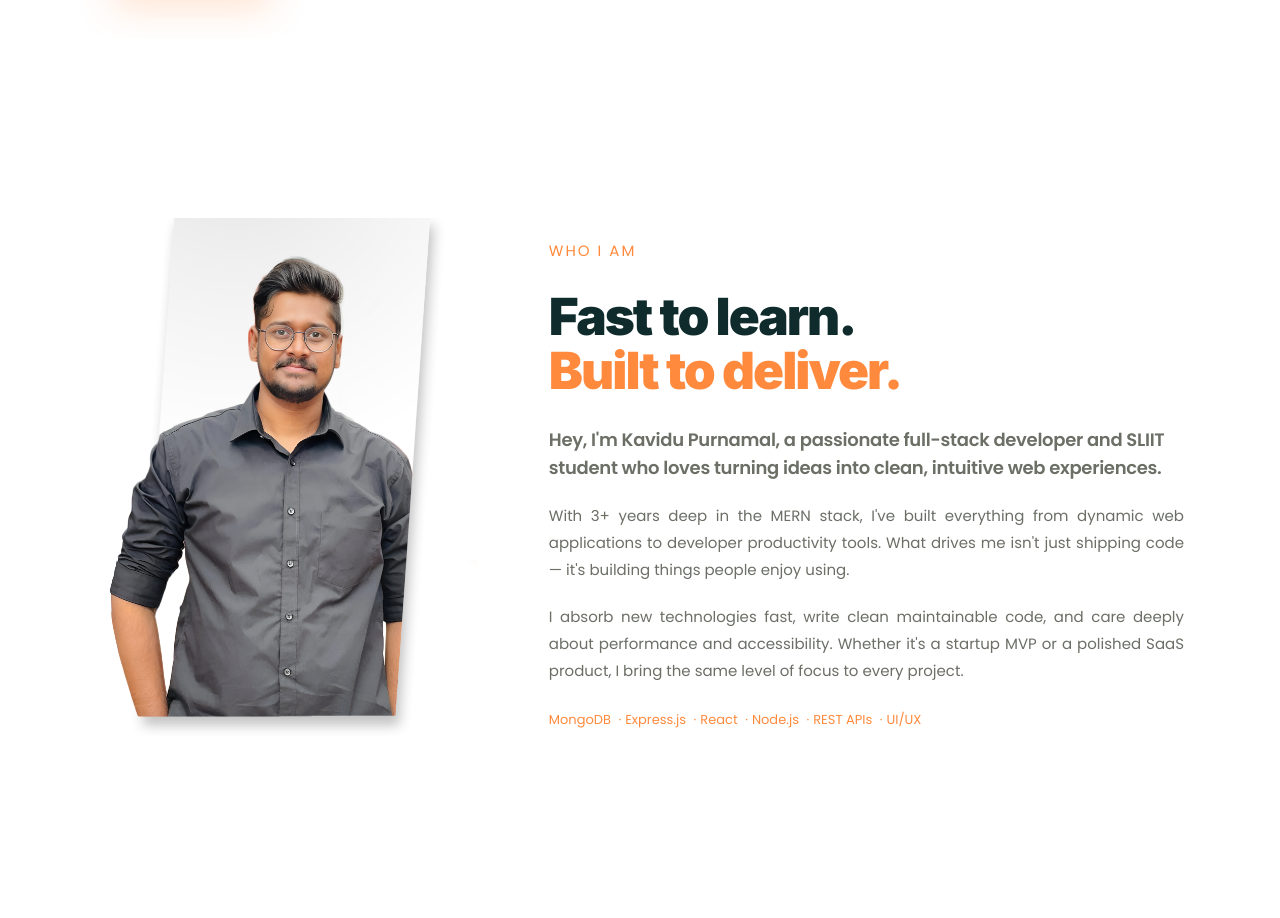
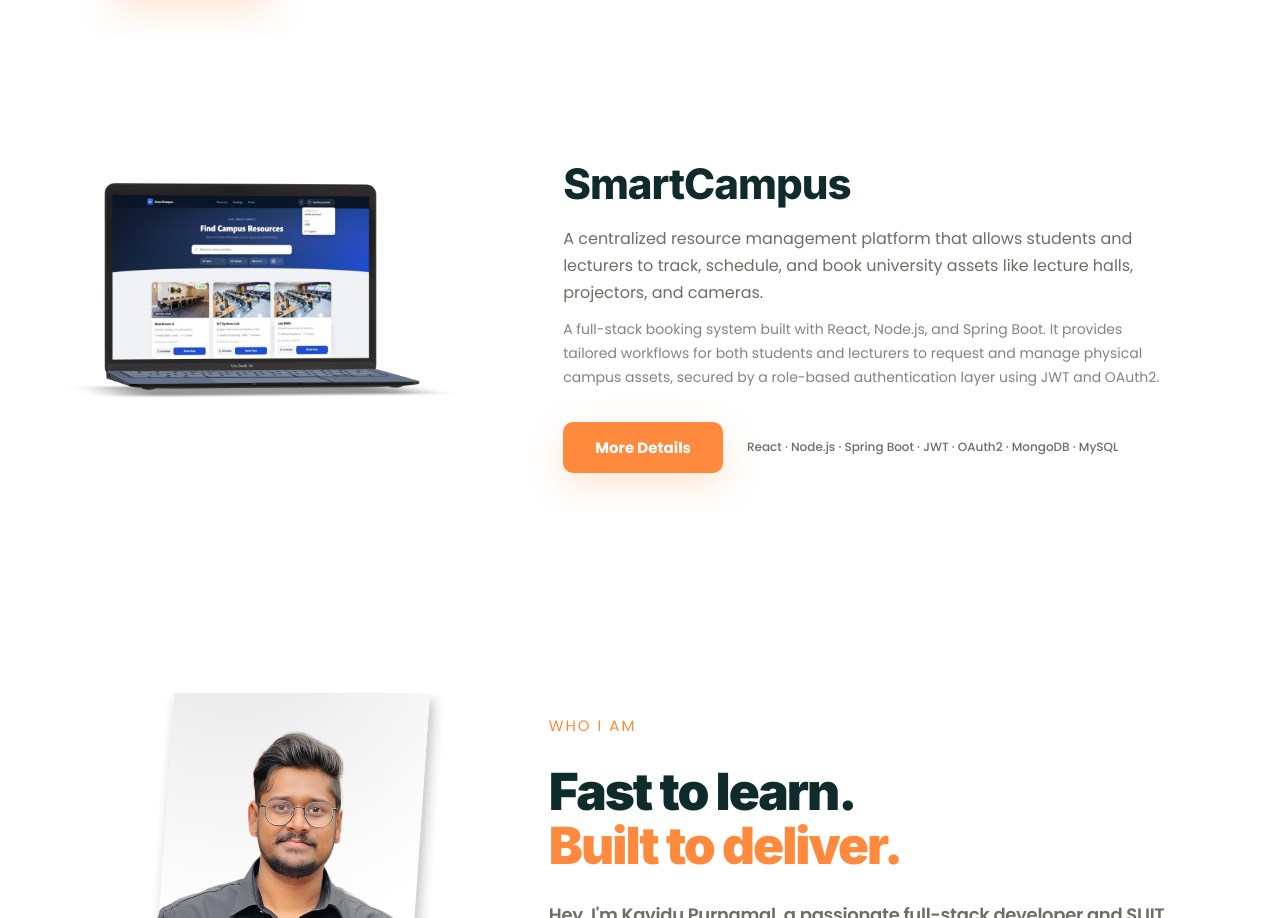
Before and after one commit to K4V1DU/portfolio, a React (Create React App) app: page / in a window 1280 px wide. Shown: the part 1786-2704 px from the top of the page. Built offline with nearby package versions, Linux system fonts and the light colour scheme.

Commit message:
added new project details

```diff
--- a/public/index.html
+++ b/public/index.html
@@ -2,14 +2,14 @@
 <html lang="en">
   <head>
     <meta charset="utf-8" />
-    <link rel="icon" href="%PUBLIC_URL%/favicon.ico" />
+    <link rel="icon" href="%PUBLIC_URL%/logo1.png" />
     <meta name="viewport" content="width=device-width, initial-scale=1" />
     <meta name="theme-color" content="#000000" />
     <meta
       name="description"
       content="Web site created using create-react-app"
     />
-    <link rel="apple-touch-icon" href="%PUBLIC_URL%/logo192.png" />
+    <link rel="apple-touch-icon" href="%PUBLIC_URL%/logo1.png" />
     <!--
       manifest.json provides metadata used when your web app is installed on a
       user's mobile device or desktop. See https://developers.google.com/web/fundamentals/web-app-manifest/
--- a/src/pages/landingpage/Portfolio.jsx
+++ b/src/pages/landingpage/Portfolio.jsx
@@ -31,6 +31,20 @@ const PROJECTS = [
     stack: "Kotlin · Android Studio · XML Layouts · Material Design",
     image: "/images/project3.png",
   },
+
+  {
+    emoji: "🏫",
+    name: "SmartCampus",
+    tags: ["Full-Stack", "MERN", "Spring Boot", "2026"],
+    desc: "A centralized resource management platform that allows students and lecturers to track, schedule, and book university assets like lecture halls, projectors, and cameras.",
+    details:
+      "A full-stack booking system built with React, Node.js, and Spring Boot. It provides tailored workflows for both students and lecturers to request and manage physical campus assets, secured by a role-based authentication layer using JWT and OAuth2.",
+    live: "#",
+    repo: "#",
+    stack: "React · Node.js · Spring Boot · JWT · OAuth2 · MongoDB · MySQL",
+    image: "/images/project11.png",
+  },
+
 ];
 
 const EDUCATION = [
```
Also changed, not shown: public/images/project11.png (added), public/logo1.png (added).
